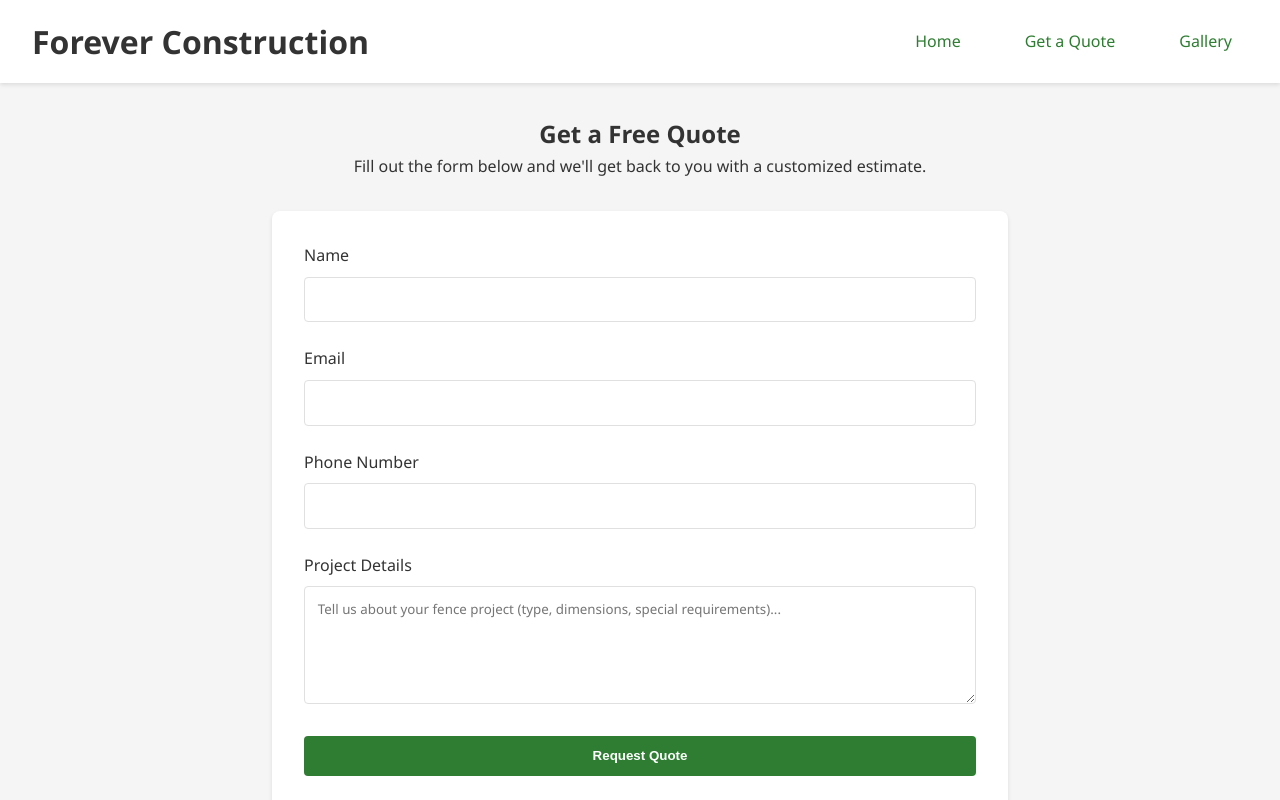
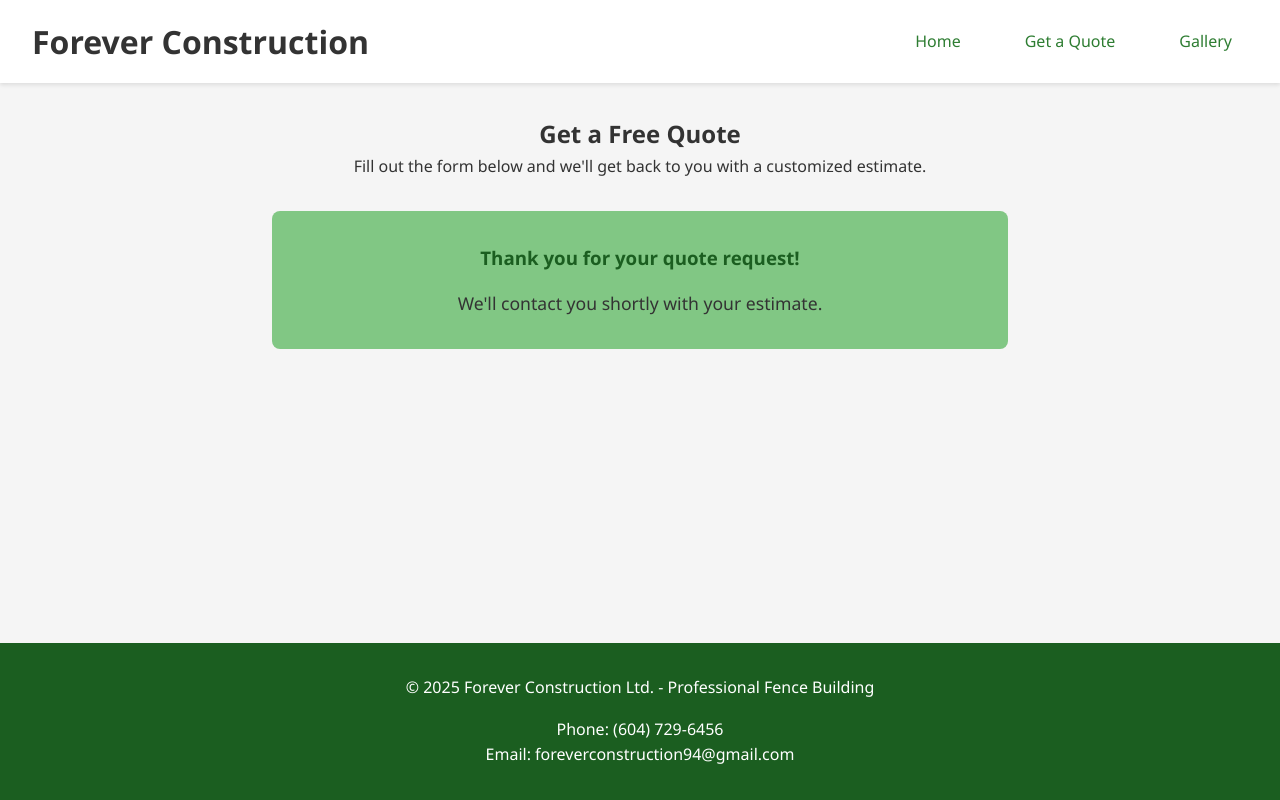
Before and after one commit to Arshpreet33/ForeverConstruction, a React (Vite) app: page /quote in a window 1280 px wide. Both pictures are taken after typing "Sample", "name@example.com", "5551234", "Sample" into the empty fields and a click on the button "Request Quote". Shown: the top 800 px of the page. Built offline with nearby package versions, Linux system fonts and the light colour scheme.

Commit message:
Quote page - Added Netlify config to form & added a success message

```diff
--- a/src/pages/Quote.jsx
+++ b/src/pages/Quote.jsx
@@ -9,24 +9,14 @@ const Quote = () => {
     message: "",
   });
 
+  const [submitted, setSubmitted] = useState(false);
+
   const handleChange = (e) => {
     const { name, value } = e.target;
     setFormData((prev) => ({
       ...prev,
       [name]: value,
     }));
-  };
-
-  const handleSubmit = (e) => {
-    e.preventDefault();
-    // In a real app, you would send this data to a server
-    alert("Thank you for your quote request! We will contact you shortly.");
-    setFormData({
-      name: "",
-      email: "",
-      phone: "",
-      message: "",
-    });
   };
 
   return (
@@ -37,7 +27,33 @@ const Quote = () => {
         estimate.
       </p>
 
-      <form onSubmit={handleSubmit} className="quote-form">
+      {submitted ? (
+        <div className="success-message">
+          <h3>Thank you for your quote request!</h3>
+          <p>We'll contact you shortly with your estimate.</p>
+        </div>
+      ) : (
+        <form
+          name="quote-request"
+          method="post"
+          data-netlify="true"
+          data-netlify-honeypot="bot-field"
+          onSubmit={(e) => {
+            e.preventDefault();
+            setSubmitted(true);
+          }}
+          className="quote-form"
+        >
+          {/* Netlify form recognition */}
+          <input type="hidden" name="form-name" value="quote-request" />
+
+          {/* Honeypot field for spam protection */}
+          <div hidden>
+            <label>
+              Don't fill this out if you're human: <input name="bot-field" />
+            </label>
+          </div>
+
           <div className="form-group">
             <label htmlFor="name">Name</label>
             <input
@@ -83,6 +99,7 @@ const Quote = () => {
               onChange={handleChange}
               rows="5"
               placeholder="Tell us about your fence project (type, dimensions, special requirements)..."
+              required
             />
           </div>
 
@@ -90,6 +107,7 @@ const Quote = () => {
             Request Quote
           </button>
         </form>
+      )}
     </div>
   );
 };
--- a/src/styles/global.css
+++ b/src/styles/global.css
@@ -367,3 +367,21 @@ a {
     font-size: 1.8rem;
   }
 }
+
+/* Success Message Styles */
+.success-message {
+  background-color: var(--primary-light);
+  padding: 2rem;
+  border-radius: 8px;
+  text-align: center;
+  margin-top: 2rem;
+}
+
+.success-message h3 {
+  color: var(--primary-dark);
+  margin-bottom: 1rem;
+}
+
+.success-message p {
+  font-size: 1.1rem;
+}
```
Lines whose indentation alone changed are shown as unchanged.
